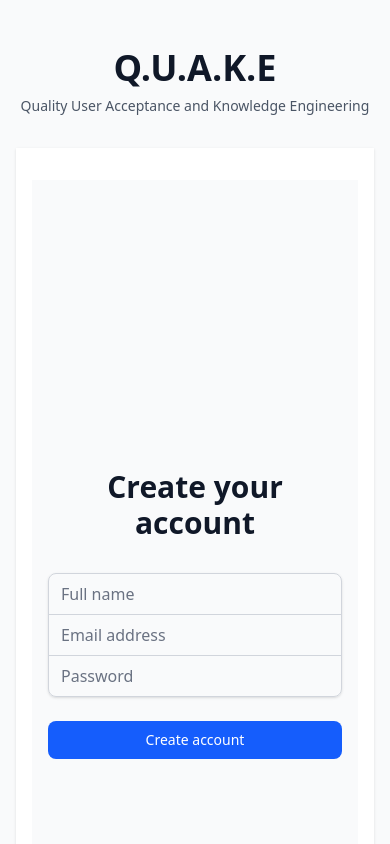
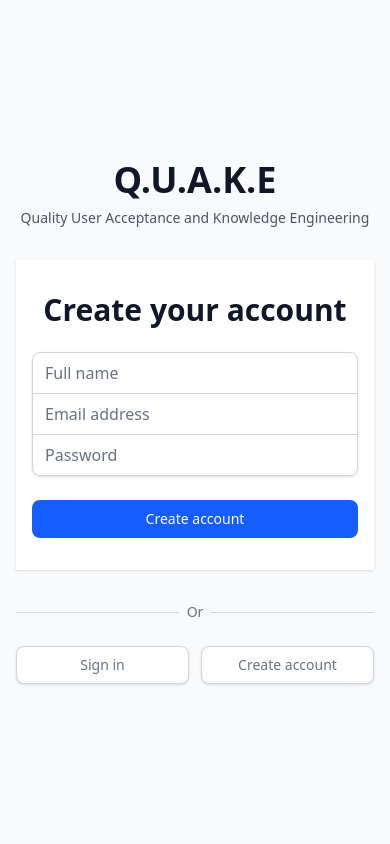
Before and after one commit to mangopop/QUAKE-FE, a React (Vite) app: page /register in a window 390 px wide. Shown: the top 844 px of the page. Built offline with nearby package versions, Linux system fonts and the light colour scheme.

Commit message:
Refactor AuthLayout and LoginForm components for improved layout and user experience: Update AuthLayout to center content and enhance spacing. Revise LoginForm structure for better organization, ensuring error messages are displayed correctly and maintaining responsive design.

```diff
--- a/src/components/auth/AuthLayout.tsx
+++ b/src/components/auth/AuthLayout.tsx
@@ -2,9 +2,9 @@
 
 export function AuthLayout() {
   return (
-    <div className="min-h-screen bg-gray-50">
-      <div className="max-w-md mx-auto py-12 px-4 sm:px-6 lg:px-8">
-        <div className="text-center mb-8">
+    <div className="min-h-screen bg-gray-50 flex items-center justify-center py-12 px-4 sm:px-6 lg:px-8">
+      <div className="max-w-md w-full space-y-8">
+        <div className="text-center">
           <h1 className="text-4xl font-bold text-gray-900">Q.U.A.K.E</h1>
           <p className="mt-2 text-sm text-gray-600">
             Quality User Acceptance and Knowledge Engineering
@@ -15,7 +15,7 @@
           <Outlet />
         </div>
 
-        <div className="mt-6 text-center">
+        <div className="text-center">
           <div className="relative">
             <div className="absolute inset-0 flex items-center">
               <div className="w-full border-t border-gray-300" />
--- a/src/components/auth/LoginForm.tsx
+++ b/src/components/auth/LoginForm.tsx
@@ -30,14 +30,13 @@
   };
 
   return (
-    <div className="min-h-screen flex items-center justify-center bg-gray-50 py-12 px-4 sm:px-6 lg:px-8">
-      <div className="max-w-md w-full space-y-8">
+    <div className="space-y-6">
       <div>
-          <h2 className="mt-6 text-center text-3xl font-extrabold text-gray-900">
+        <h2 className="text-center text-3xl font-extrabold text-gray-900">
           Sign in to your account
         </h2>
       </div>
-        <form className="mt-8 space-y-6" onSubmit={handleSubmit}>
+      <form className="space-y-6" onSubmit={handleSubmit}>
         <div className="rounded-md shadow-sm -space-y-px">
           <div>
             <label htmlFor="email" className="sr-only">
@@ -88,6 +87,5 @@
         </div>
       </form>
     </div>
-    </div>
   );
 }
--- a/src/components/auth/RegisterForm.tsx
+++ b/src/components/auth/RegisterForm.tsx
@@ -31,14 +31,13 @@
   };
 
   return (
-    <div className="min-h-screen flex items-center justify-center bg-gray-50 py-12 px-4 sm:px-6 lg:px-8">
-      <div className="max-w-md w-full space-y-8">
+    <div className="space-y-6">
       <div>
-          <h2 className="mt-6 text-center text-3xl font-extrabold text-gray-900">
+        <h2 className="text-center text-3xl font-extrabold text-gray-900">
           Create your account
         </h2>
       </div>
-        <form className="mt-8 space-y-6" onSubmit={handleSubmit}>
+      <form className="space-y-6" onSubmit={handleSubmit}>
         <div className="rounded-md shadow-sm -space-y-px">
           <div>
             <label htmlFor="name" className="sr-only">
@@ -105,6 +104,5 @@
         </div>
       </form>
     </div>
-    </div>
   );
 }
```
Lines whose indentation alone changed are shown as unchanged.
